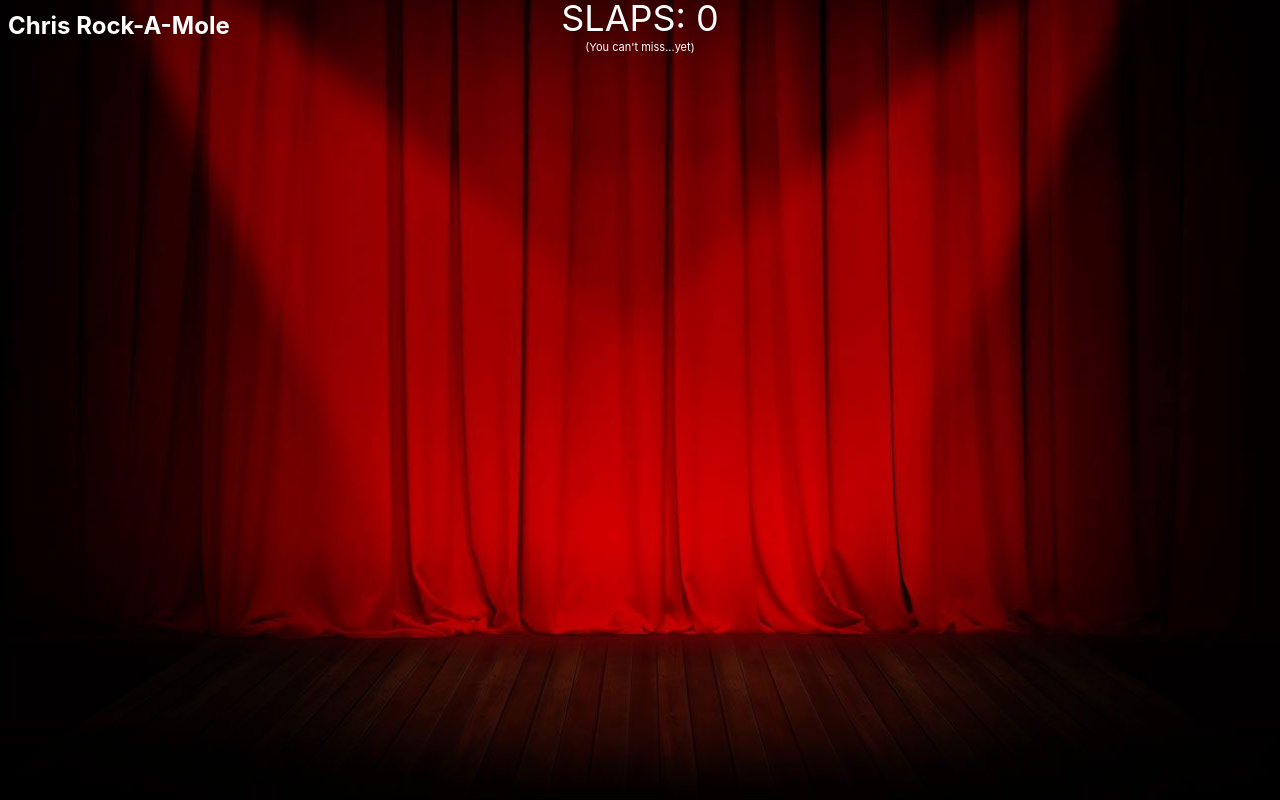
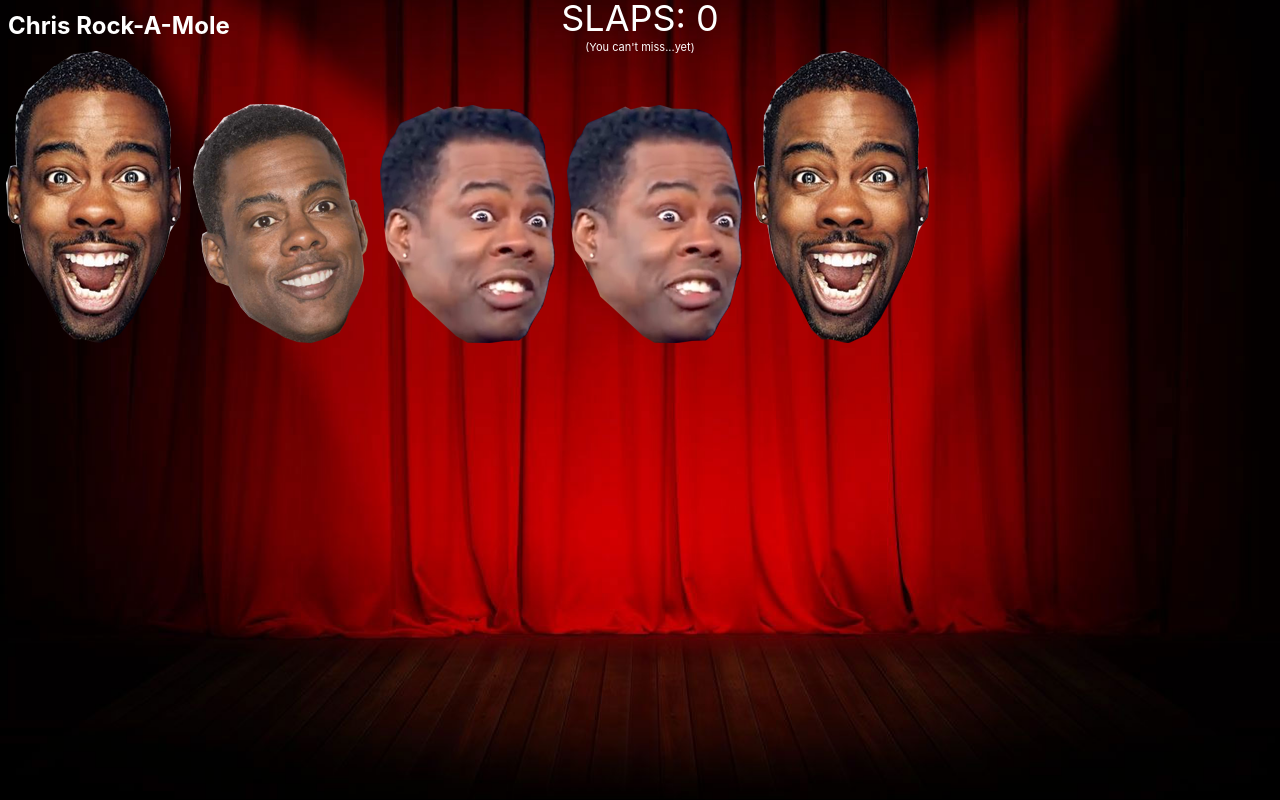
Before and after one commit to squishydough/Chris-Rock-A-Mole, a React (Create React App) app: page / in a window 1280 px wide. Built offline with nearby package versions, Linux system fonts and the light colour scheme.

Commit message:
Updates!

```diff
--- a/src/App.tsx
+++ b/src/App.tsx
@@ -4,7 +4,6 @@ import { AnimatePresence, motion } from 'framer-motion'
 import {
   initialState,
   reducer,
-  addChrisRock,
   removeChrisRock,
   addToSpawnQueue,
   removeFromSpawnQueue,
@@ -13,22 +12,51 @@ import {
 } from './slice'
 import { random } from './utils'
 import { CONFIG } from './config'
+import { ChrisRock } from './types'
+import { v4 as uuidv4 } from 'uuid'
 
 function App() {
   const [state, dispatch] = React.useReducer(reducer, initialState)
-  const { chrisRocks, score } = state
+  const { chrisRocks, score, spawnQueue } = state
 
-  const onSlap = (
-    id: string,
-    status: 'hit' | 'unhit',
-    x: number,
-    y: number
-  ) => {
-    if (status !== 'unhit') return
-    dispatch(slapChrisRock({ id, x, y }))
-    dispatch(updateScore(1))
-    dispatch(removeChrisRock(id))
+  const onSlap = (id: string, status: 'hit' | 'unhit') => {
+    if (status === 'hit') return
+    const chrisRock = chrisRocks.find((c) => c.id === id)
+    if (!chrisRock) return
+    dispatch(slapChrisRock({ id }))
+    dispatch(updateScore(score + 1))
+    dispatch(removeChrisRock(chrisRock))
   }
+
+  /**
+   * Keep spawning Chris Rocks until the maxSpawns is reached.
+   */
+  React.useEffect(() => {
+    if (chrisRocks.length + spawnQueue.length >= CONFIG.maxSpawns) return
+
+    const unhitImage =
+      CONFIG.images.unhit[random(0, CONFIG.images.unhit.length - 1)]
+    const hitImage = CONFIG.images.hit[random(0, CONFIG.images.hit.length - 1)]
+
+    const newChrisRock = {
+      id: uuidv4(),
+      unhitImage,
+      hitImage,
+      x: random(0, window.innerWidth - unhitImage.width),
+      y: random(0, window.innerHeight - unhitImage.height),
+      status: 'unhit',
+    } as ChrisRock
+
+    console.info(`Creating a Chris Rock`)
+    console.info('chrisRocks', chrisRocks)
+    console.info('spawnQueue', spawnQueue)
+
+    dispatch(addToSpawnQueue(newChrisRock))
+
+    setTimeout(() => {
+      dispatch(removeFromSpawnQueue(newChrisRock))
+    }, random(CONFIG.spawnInterval.min, CONFIG.spawnInterval.max))
+  }, [chrisRocks.length, spawnQueue.length])
 
   return (
     <div className="App">
@@ -44,42 +72,11 @@ function App() {
       <AnimatePresence>
         {chrisRocks.map((chrisRock) => (
           <motion.button
-            /**
-             * Changing the `key` prop forces the component to re-render.
-             * The `key` gets '-hit' appended on when `slapChrisRock` is dispatched.
-             * This allows more customization of the exit animation,
-             * such as the duration, without using the built in `exit` prop.
-             */
             key={chrisRock.id}
             className="chrisRock-button"
-            initial={{ x: chrisRock.x, y: chrisRock.y, opacity: 1 }}
+            initial={{ opacity: 1 }}
             animate={{
-              /**
-               * Animate towards either the left or right side of the screen
-               */
-              x:
-                random(0, 1) === 0
-                  ? window.innerWidth + chrisRock.hitImage.width
-                  : 0 - chrisRock.hitImage.width,
-              /**
-               * Animates towards either the top or bottom of the screen
-               */
-              y:
-                random(0, 1) === 0
-                  ? window.innerHeight + chrisRock.hitImage.height
-                  : 0 - chrisRock.hitImage.height,
-              /**
-               * If hit, randomly rotate left or right.
-               */
-              rotate:
-                chrisRock.status === 'hit'
-                  ? random(0, 1) === 0
-                    ? -720
-                    : 720
-                  : undefined,
-              /**
-               * If hit, fade out the component.
-               */
+              scale: chrisRock.status === 'hit' ? 2 : 1,
               opacity: chrisRock.status === 'hit' ? 0 : 1,
             }}
             transition={{
@@ -96,9 +93,7 @@ function App() {
             /**
              * `e.clientX` and `e.clientY` are the coordinates of the mouse.
              */
-            onClick={(e) =>
-              onSlap(chrisRock.id, chrisRock.status, e.clientX, e.clientY)
-            }
+            onClick={(e) => onSlap(chrisRock.id, chrisRock.status)}
           >
             <img
               src={
--- a/src/config.ts
+++ b/src/config.ts
@@ -5,7 +5,7 @@ import { Image } from './types'
  */
 export const CONFIG = {
   // The maximum number of Chris Rocks to generate
-  maxSpawns: 1,
+  maxSpawns: 5,
   // The range of seconds that the Chris Rocks will be on screen
   spawnDuration: {
     min: 3,
--- a/src/slice.ts
+++ b/src/slice.ts
@@ -1,9 +1,8 @@
 import { createSlice, PayloadAction } from '@reduxjs/toolkit'
 import { ChrisRock, State } from './types'
-import { createChrisRock } from './utils'
 
 const initialState = {
-  chrisRocks: [createChrisRock()],
+  chrisRocks: [],
   spawnQueue: [],
   score: 0,
 } as State
@@ -12,33 +11,31 @@ const slice = createSlice({
   name: 'slice',
   initialState,
   reducers: {
-    addChrisRock: (state, action: PayloadAction<ChrisRock>) => {
-      state.chrisRocks.push(action.payload)
+    removeChrisRock: (state, action: PayloadAction<{ id: string }>) => {
+      state.chrisRocks = state.chrisRocks.filter(
+        (c) => c.id !== action.payload.id
+      )
     },
-    removeChrisRock: (state, action: PayloadAction<string>) => {
-      state.chrisRocks = state.chrisRocks.filter((c) => c.id !== action.payload)
-    },
-    slapChrisRock: (
-      state,
-      action: PayloadAction<{ id: string; x: number; y: number }>
-    ) => {
+    slapChrisRock: (state, action: PayloadAction<{ id: string }>) => {
       state.chrisRocks = state.chrisRocks.map((c) =>
         c.id === action.payload.id
           ? {
               ...c,
               status: 'hit',
-              x: action.payload.x - c.hitImage.width / 2,
-              y: action.payload.y - c.hitImage.height / 2,
               id: `${c.id}-hit`,
             }
           : c
       )
     },
-    addToSpawnQueue: (state, action: PayloadAction<ChrisRock>) => {
-      state.spawnQueue.push(action.payload)
+    addToSpawnQueue: (state, actions: PayloadAction<ChrisRock>) => {
+      state.spawnQueue.push(actions.payload)
     },
-    removeFromSpawnQueue: (state, action: PayloadAction<string>) => {
-      state.spawnQueue = state.spawnQueue.filter((c) => c.id !== action.payload)
+    removeFromSpawnQueue: (state, action: PayloadAction<ChrisRock>) => {
+      console.info('removeFromSpawnQueue', action.payload)
+      state.chrisRocks.push(action.payload)
+      state.spawnQueue = state.spawnQueue.filter(
+        (c) => c.id !== action.payload.id
+      )
     },
     updateScore: (state, action: PayloadAction<number>) => {
       state.score = action.payload
@@ -48,7 +45,6 @@ const slice = createSlice({
 
 const { reducer, actions } = slice
 const {
-  addChrisRock,
   removeChrisRock,
   addToSpawnQueue,
   removeFromSpawnQueue,
@@ -58,7 +54,6 @@ const {
 export {
   initialState,
   reducer,
-  addChrisRock,
   removeChrisRock,
   addToSpawnQueue,
   removeFromSpawnQueue,
--- a/src/utils.ts
+++ b/src/utils.ts
@@ -1,21 +1,3 @@
-import { v4 as uuidv4 } from 'uuid'
-import { ChrisRock } from './types'
-import { CONFIG } from './config'
-
 export const random = (min: number, max: number) => {
   return Math.floor(Math.random() * (max - min + 1)) + min
 }
-
-export const createChrisRock = (): ChrisRock => {
-  const unhitImage =
-    CONFIG.images.unhit[random(0, CONFIG.images.unhit.length - 1)]
-  const hitImage = CONFIG.images.hit[random(0, CONFIG.images.hit.length - 1)]
-  return {
-    id: uuidv4(),
-    unhitImage,
-    hitImage,
-    x: random(0, window.innerWidth - unhitImage.width),
-    y: random(0, window.innerHeight - unhitImage.height),
-    status: 'unhit',
-  }
-}
```
Also changed, not shown: 1 other file (tests, documents, lock files or other folders).
